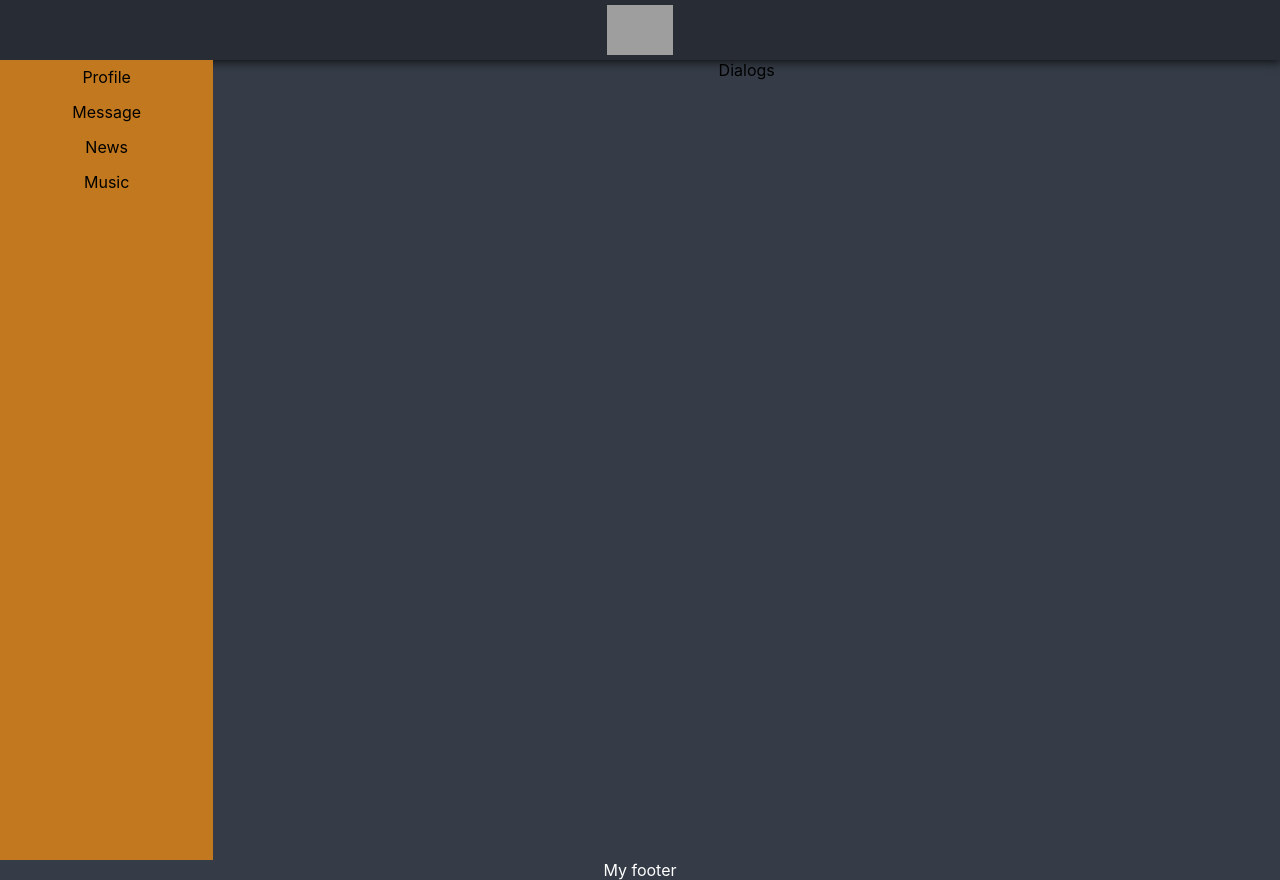
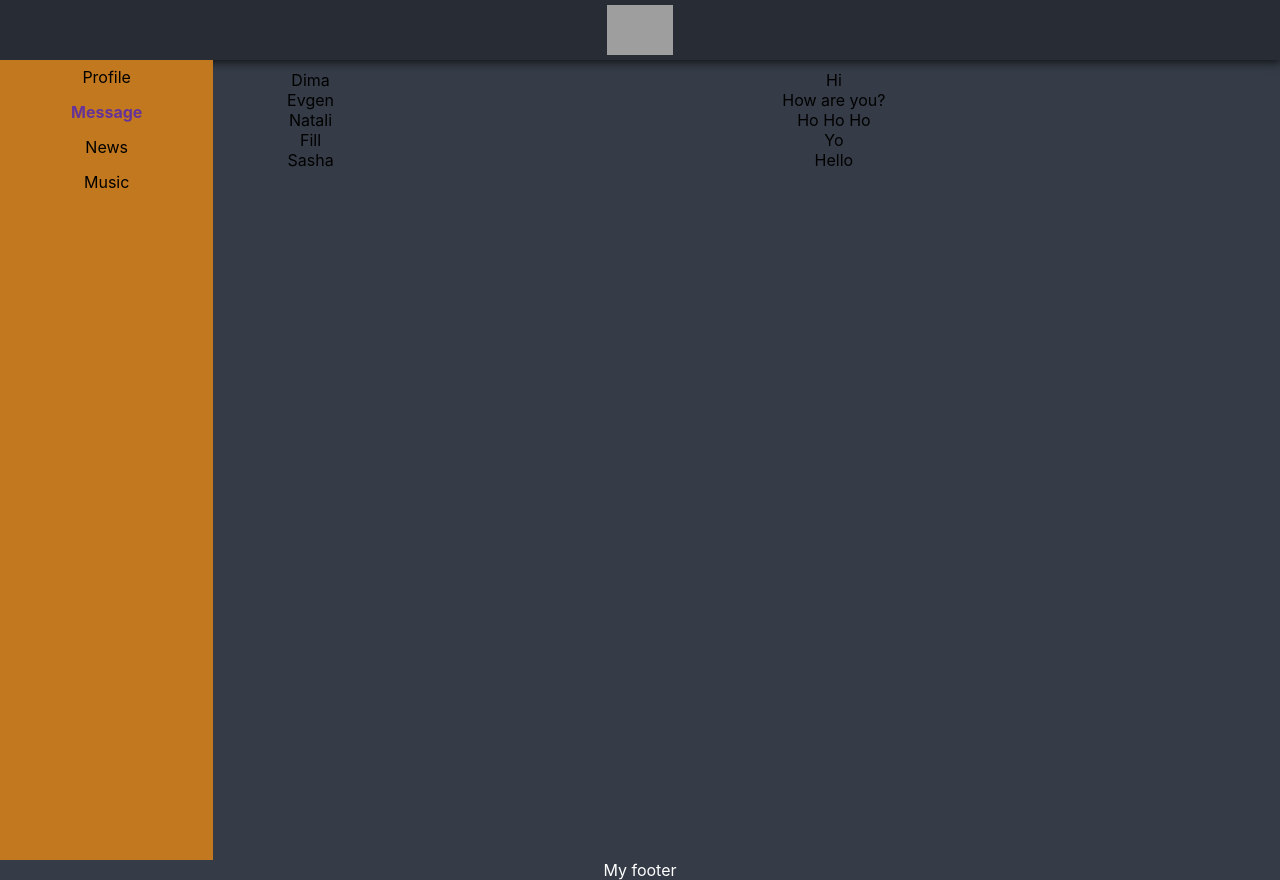
Before and after one commit to Evgeny-Laznevoy/ReactForewer, a React (Create React App) app: page /dialogs in a window 1280 px wide. Built offline with nearby package versions, Linux system fonts and the light colour scheme; grey boxes are pictures that could not be loaded.

Commit message:
Adding new components: dialogs postsprofile. create new  Array for display Dialogs

```diff
--- a/src/App.js
+++ b/src/App.js
@@ -15,7 +15,7 @@ function App() {
         <Navbar />
         <div>
           <Route path='/dialogs' component={Dialogs} />
-          <Route path='/profile'  component={Profile} />
+          <Route path='/profile' component={Profile} />
         </div>
         <Footer />
       </div>
--- a/src/Components/Dialogs/Dialogs.jsx
+++ b/src/Components/Dialogs/Dialogs.jsx
@@ -1,12 +1,50 @@
 import React from 'react'
 import s from './Dialogs.module.css'
+import { NavLink } from "react-router-dom"
 
-const Dialogs = () => {
+const DialogItem = (props) => {
+    return <div className={s.dialog}>
+        <NavLink to={"/dialogs/" + props.id}>{props.name}</NavLink>
+    </div>
+}
+
+const Message = (props) => {
+    return <div className={s.message}>{props.message}</div>
+}
+
+let dialogs = [
+    { id: 1, name: 'Dima' },
+    { id: 2, name: 'Evgen' },
+    { id: 3, name: 'Natali' },
+    { id: 4, name: 'Fill' },
+    { id: 5, name: 'Sasha' },
+]
+
+
+let messages = [
+    { id: 1, message: 'Hi' },
+    { id: 2, message: 'How are you?' },
+    { id: 3, message: 'Ho Ho Ho' },
+    { id: 4, message: 'Yo' },
+    { id: 5, message: 'Hello' },
+]
+
+
+let dialogsElements = dialogs.map( dialog => <DialogItem name={dialog.name} id={dialog.id} /> )
+
+let messagesElements = messages.map( message => <Message message={message.message} /> )
+
+const Dialogs = (props) => {
     return (
-        <div>
-            <a>Dialogs</a>
+        <div className={s.dialogs}>
+            <div className={s.gialogs_item}>
+                {dialogsElements}
+            </div>
+            <div className={s.messages}>
+                {messagesElements}
+            </div>
         </div>
-    )
+    );
 }
 
 export default Dialogs
--- a/src/Components/Dialogs/Dialogs.module.css
+++ b/src/Components/Dialogs/Dialogs.module.css
@@ -0,0 +1,22 @@
+.dialogs{
+    display: grid;
+    grid-template-columns: 2fr 10fr;
+    padding: 10px;
+}
+
+.gialogs_item a {
+    text-decoration: none;
+    color: black;
+}
+
+.dialog{
+
+}
+
+.messages a{
+
+}
+
+.message{
+
+}
--- a/src/Components/Navbar/Navbar.jsx
+++ b/src/Components/Navbar/Navbar.jsx
@@ -5,10 +5,10 @@ import {NavLink} from 'react-router-dom'
 const Navbar = () => {
     return <nav className= {s.nav}>
         <div className={s.item}>
-            <NavLink to="/profile">Profile</NavLink>
+            <NavLink to="/profile" activeClassName={s.active}>Profile</NavLink>
         </div>
         <div className={s.item}>
-            <NavLink to="/message">Message</NavLink>
+            <NavLink to="/dialogs" activeClassName={s.active}>Message</NavLink>
         </div>
         <div className={s.item}>
             <NavLink to="/news">News</NavLink>
--- a/src/Components/Navbar/Navbar.module.css
+++ b/src/Components/Navbar/Navbar.module.css
@@ -9,3 +9,9 @@
       color: black;
       text-decoration: none;
   }
+
+
+.item a.active{
+   font-weight: bold;
+   color: rebeccapurple;
+}
--- a/src/Components/Profile/MyPosts/MyPosts.jsx
+++ b/src/Components/Profile/MyPosts/MyPosts.jsx
@@ -1,6 +1,13 @@
 import React from 'react'
 import s from './MyPosts.module.css'
 import Post from './Post/Post'
+
+let PostsData = [
+    { id: 1, post: 'My first post' },
+    { id: 2, post: 'hi!!!' },
+]
+
+let posts = PostsData.map(post => <Post text={post.post} />)
 
 const MyPosts = () => {
     return <div>
@@ -8,15 +15,17 @@ const MyPosts = () => {
             My posts
         </div>
         <div className={s.item}>
-            <textarea name="NewPost" id="" cols="30" rows="3">New Post</textarea>
-            <input type="button" onClick="" value="Add post"/>
+            <div>
+                <textarea name="NewPost" id="" cols="30" rows="3">New Post</textarea>
+            </div>
+            <input type="button" onClick="" value="Add post" />
             <button>Remove</button>
         </div>
         <div className={`${s.posts} + ' ' + ${s.item}`}>
-            <Post text= 'My first post' />
+            {posts[0]}
         </div>
         <div className={s.item}>
-            <Post text= 'hi!!!' />
+            {posts[1]}
         </div>
     </div>
 }
--- a/src/Components/Profile/MyPosts/MyPosts.module.css
+++ b/src/Components/Profile/MyPosts/MyPosts.module.css
@@ -5,6 +5,7 @@
 .item{
     text-align: left;
     line-height: 30px;
+    padding: 10px;
 }
 
 .item img{
--- a/src/Components/Profile/Profile.jsx
+++ b/src/Components/Profile/Profile.jsx
@@ -1,11 +1,12 @@
 import React from 'react'
 import MyPosts from './MyPosts/MyPosts'
+import ProfileInfo from './ProfileInfo/ProfileInfo'
 
 const Profile = () => {
     return <div className='Profile'>
         <div>
-            <a> My Profile</a>
-            <MyPosts/>
+            <ProfileInfo />
+            <MyPosts />
         </div>
     </div>
 }
--- /dev/null
+++ b/src/Components/Profile/ProfileInfo/ProfileInfo.jsx
@@ -0,0 +1,12 @@
+import React from 'react'
+import s from './ProfileInfo.module.css'
+
+const ProfileInfo = () => {
+    return <div>
+        <div className={s.descriptionPost}>
+            <a> My Profile!!</a>
+        </div>
+    </div>
+}
+
+export default ProfileInfo
--- /dev/null
+++ b/src/Components/Profile/ProfileInfo/ProfileInfo.module.css
@@ -0,0 +1,3 @@
+.descriptionPost{
+    padding: 10px;;
+}
```
